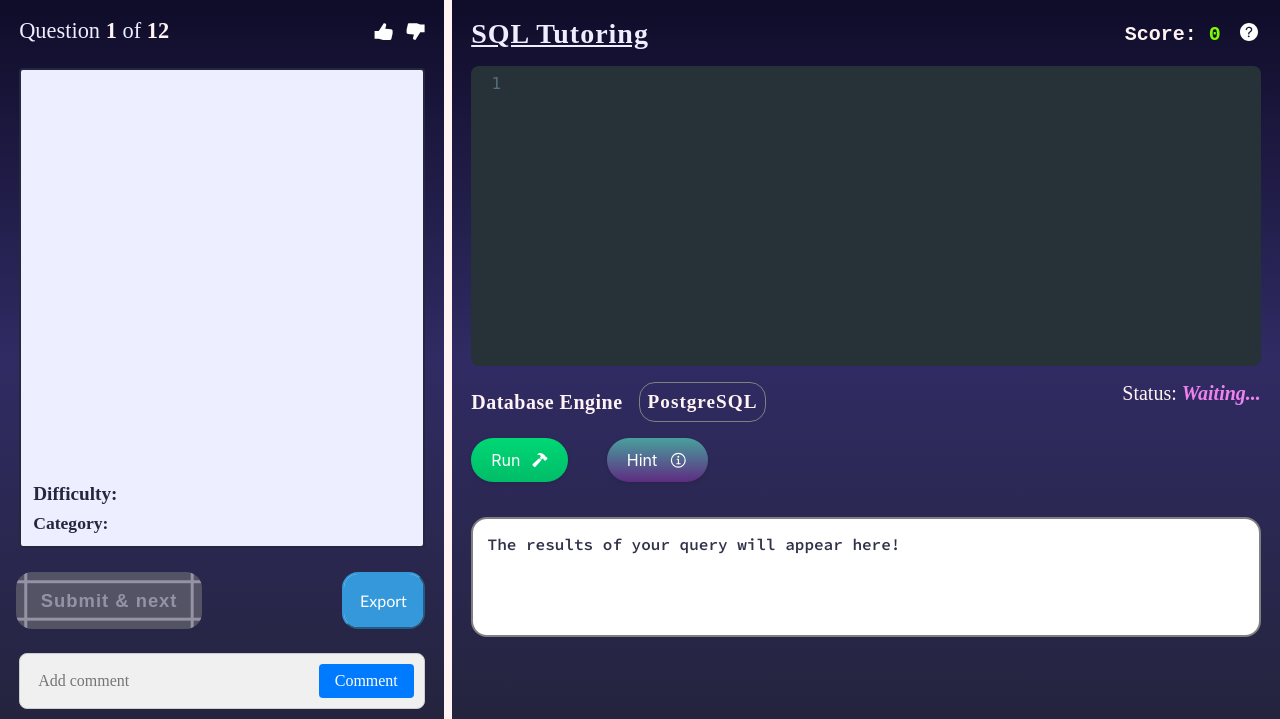
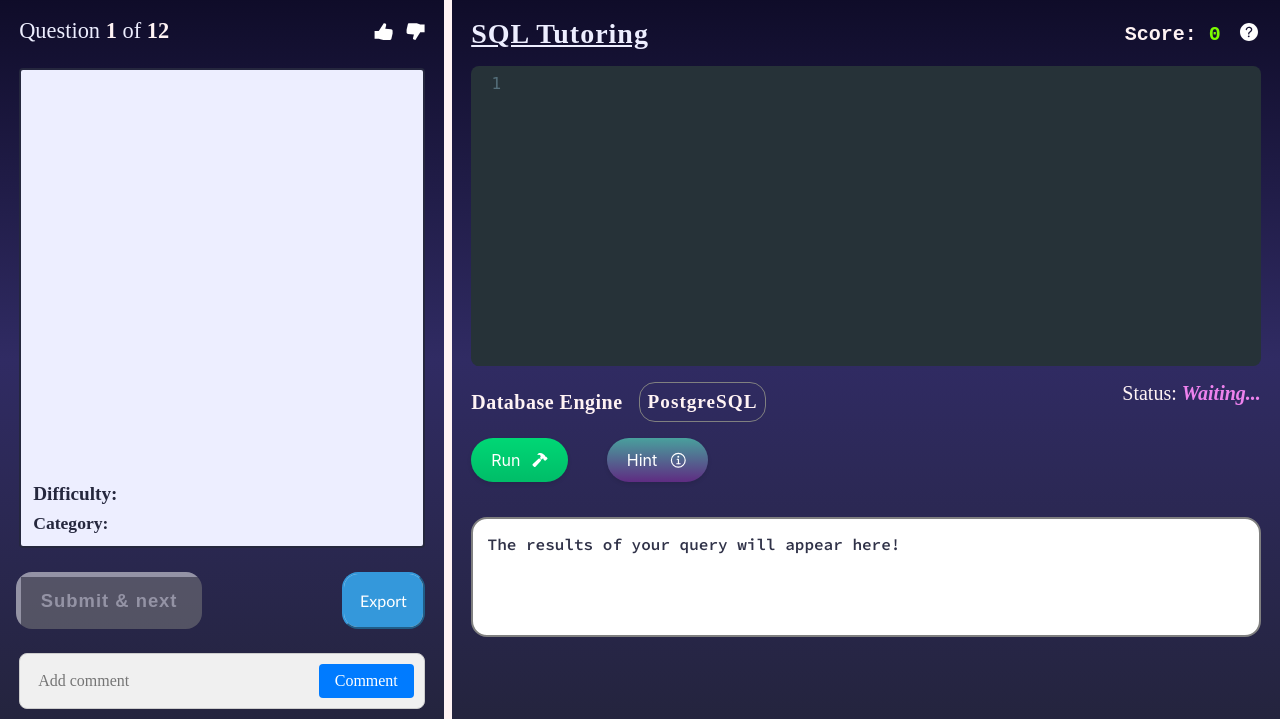
Before and after one commit to RazvanBoita/TW-Proiect, a web app: file frontend/views/quizz.html in a window 1280 px wide. Shown: the part 81-800 px from the top of the page. Run offline with its HTML, style and script files only (its server is not run), Linux system fonts and the light colour scheme.

Commit message:
Login signup fixes (#28)
* Added error messages for edge cases for signup/login

* Fixed css and html errors

```diff
--- a/frontend/css/quiz.css
+++ b/frontend/css/quiz.css
@@ -110,9 +110,7 @@
     padding: calc(.5em + var(--s)) calc(.9em + var(--s));
     color: var(--color);
     --_p: var(--s);
-    background:
-      conic-gradient(from 90deg at var(--b) var(--b),#0000 90deg,var(--color) 0)
-      var(--_p) var(--_p)/calc(100% - var(--b) - 2*var(--_p)) calc(100% - var(--b) - 2*var(--_p));
+    background: conic-gradient(from 90deg at .25em .25em, #0000 90deg, white 0);
     transition: .3s linear, color 0s, background-color 0s;
     outline: var(--b) solid #0000;
     outline-offset: .6em;
--- a/frontend/views/quizz.html
+++ b/frontend/views/quizz.html
@@ -56,7 +56,7 @@
                     <p class="score">Score: <span class="score-value">0</span></p>
                     <div class="helpers-tipbox">
                         <ion-icon name="help-circle" class="helpers-icon"></ion-icon>
-                        <div class="scoretip">Easy - 5 points</br>Medium - 8 points</br>Hard - 12 points</div>
+                        <div class="scoretip">Easy - 5 points<br>Medium - 8 points<br>Hard - 12 points</div>
                     </div>
                 </div>
             </div>
@@ -70,11 +70,11 @@
             </div>
             <div class="run-button-wrapper">
                 <button class="button-41 run-button" role="button">
-                    <p>Run</p>
+                    Run
                     <ion-icon name="hammer" class="builder"></ion-icon>
                 </button>
                 <button class="button-41 run-button modify-color" role="button">
-                    <p>Hint</p>
+                    Hint
                     <ion-icon name="information-circle-outline" class="hint-icon"></ion-icon>
                 </button>
             </div>
```
